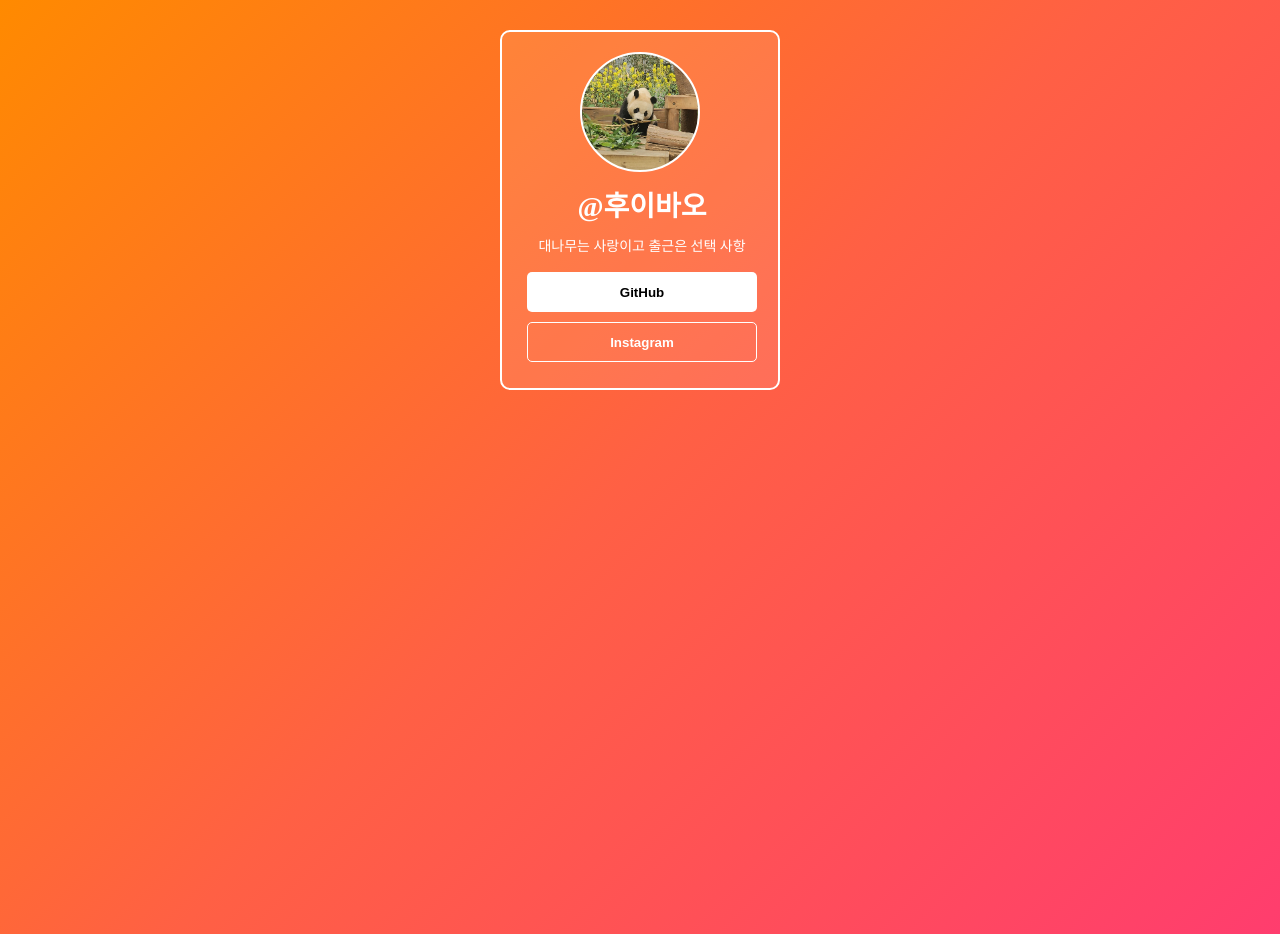
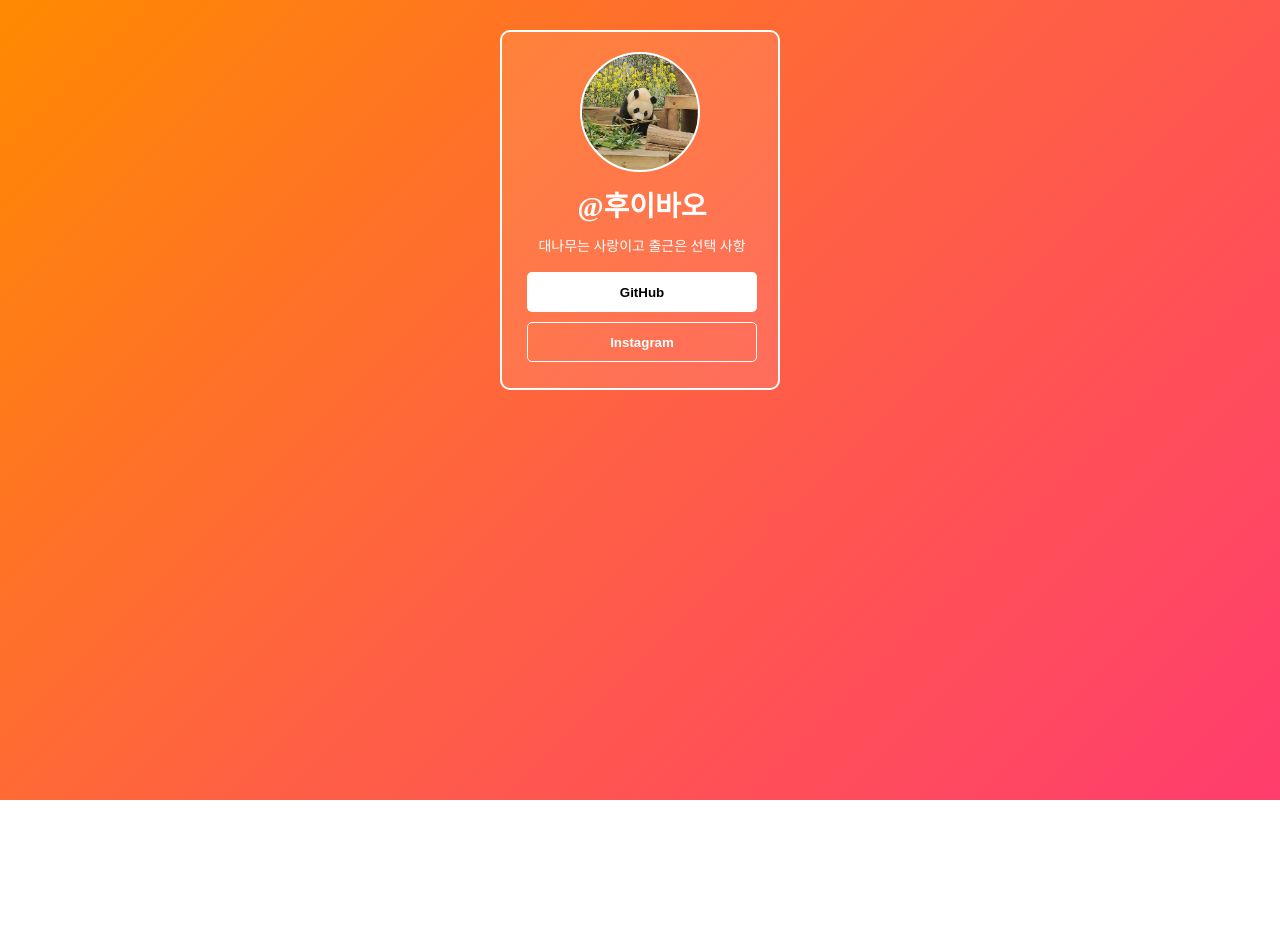
Before and after one commit to ilegood/Web_Dev_2026, a plain HTML site: page 02-style/01-CSS/practice01-profile-card.html in a window 1280 px wide. After the commit the page ends 800 px from the top, so only its background shows below. Drawn offline with Linux system fonts and the light colour scheme.

Commit message:
css-2026.01.27

```diff
--- a/02-style/01-CSS/practice01-profile-card.css
+++ b/02-style/01-CSS/practice01-profile-card.css
@@ -1,15 +1,17 @@
 * {
+  margin: 0;
+  padding: 0;
   box-sizing: border-box;
 }
 body {
-  height: 70vw;
+  height: 100vh;
+  padding-top: 30px;
   background: linear-gradient(135deg, #ff8a00, rgb(255, 96, 68), #ff3d6e);
 }
 .box {
   width: 280px;
   height: 360px;
   margin: auto;
-  margin-top: 30px;
   border: 2px solid white;
   border-radius: 10px;
   background-color: rgba(255, 255, 255, 0.1);
```
